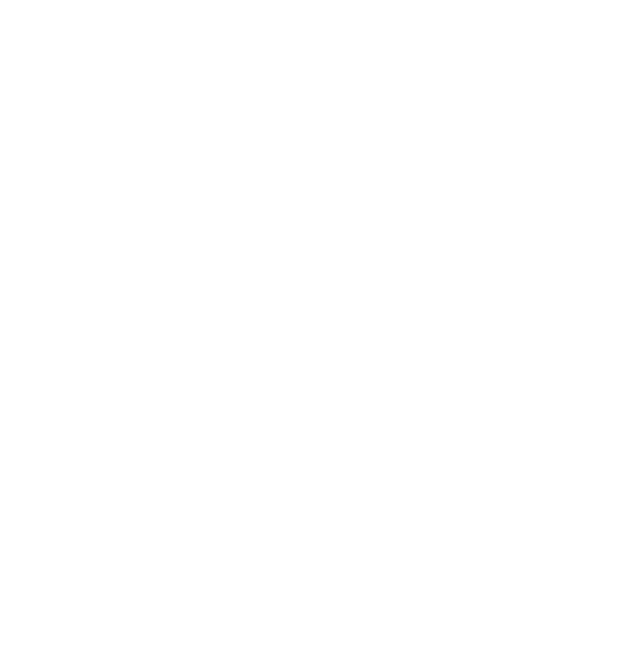
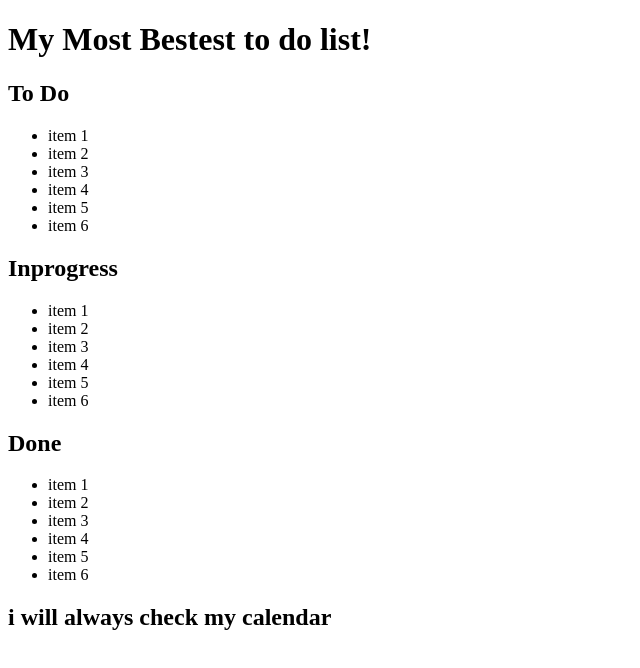
Before and after one commit to GauravJain-Lalithkumar/week-11, a plain HTML site: page index.html in a window 1280 px wide. Shown: the whole page, without its empty margins (0-640 px from the left). Drawn offline with Linux system fonts and the light colour scheme.

Commit message:
added html and created CSS
Created Css file  and Added html in index,html

```diff
--- a/index.html
+++ b/index.html
@@ -4,8 +4,50 @@
     <meta charset="UTF-8">
     <meta name="viewport" content="width=device-width, initial-scale=1.0">
     <title>Week 11</title>
+    <link href="css/main.css" rel="stylesheet">
 </head>
 <body>
+    <header>
+        <h1> My Most Bestest to do list!</h1>
+    </header>
 
+    <main>
+        <article id="todo">
+            <h2>To Do</h2>
+            <ul class="todo_list">
+                <li>item 1</li>
+                <li>item 2</li>
+                <li>item 3</li>
+                <li>item 4</li>
+                <li>item 5</li>
+                <li>item 6</li>
+            </ul>
+        </article>
+        <article id="inprogress">
+            <h2>Inprogress</h2>
+            <ul class="inprogress_list">
+                <li>item 1</li>
+                <li>item 2</li>
+                <li>item 3</li>
+                <li>item 4</li>
+                <li>item 5</li>
+                <li>item 6</li>
+            </ul>
+        </article>
+        <article id="done">
+            <h2>Done</h2>
+            <ul class="done_list">
+                <li>item 1</li>
+                <li>item 2</li>
+                <li>item 3</li>
+                <li>item 4</li>
+                <li>item 5</li>
+                <li>item 6</li>
+            </ul>
+        </article>
+    </main>
+    <footer>
+        <h2>i will always check my calendar</h2>
+    </footer>
 </body>
 </html>
```
Also changed, not shown: css/main.css (added).
